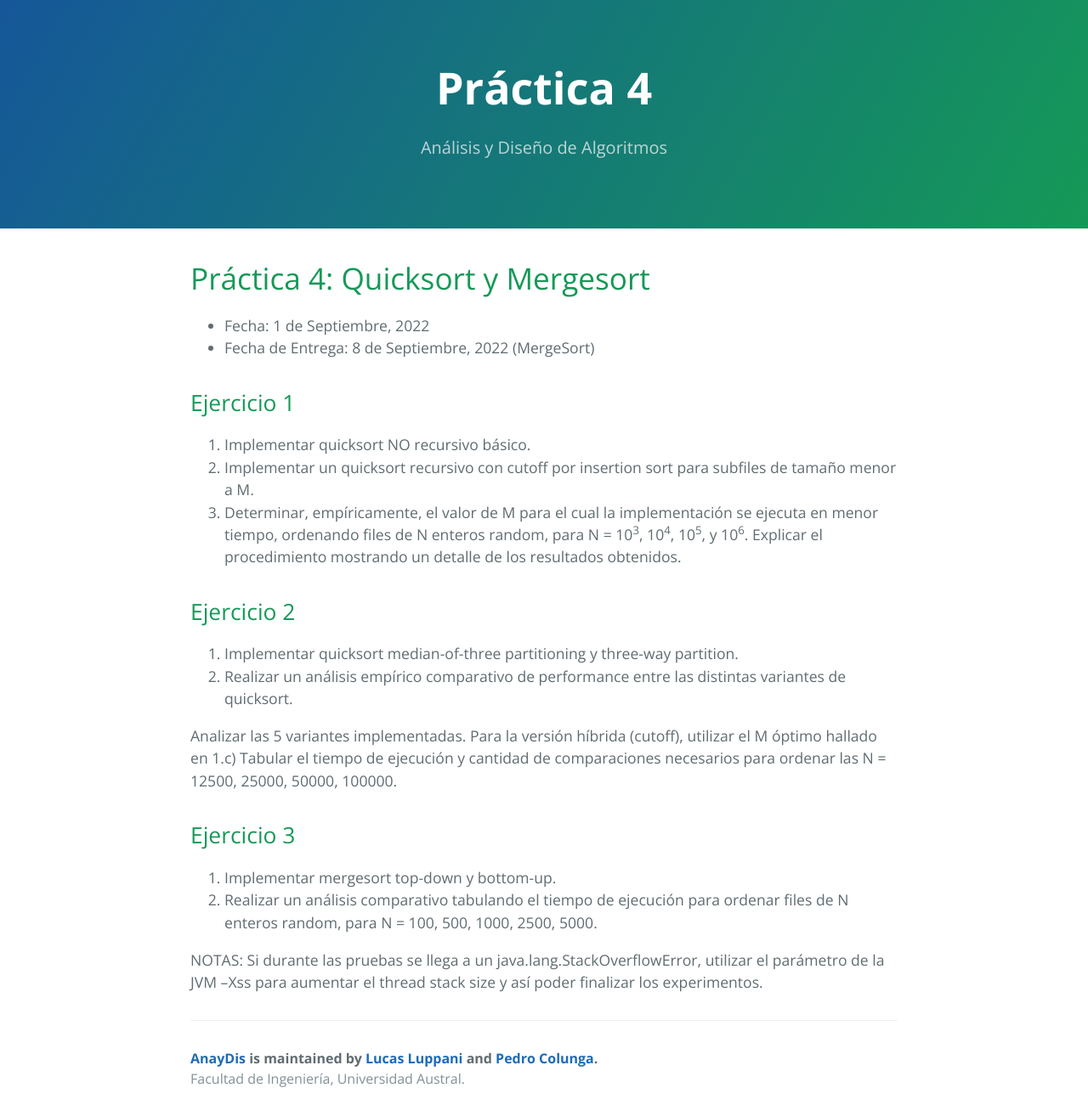
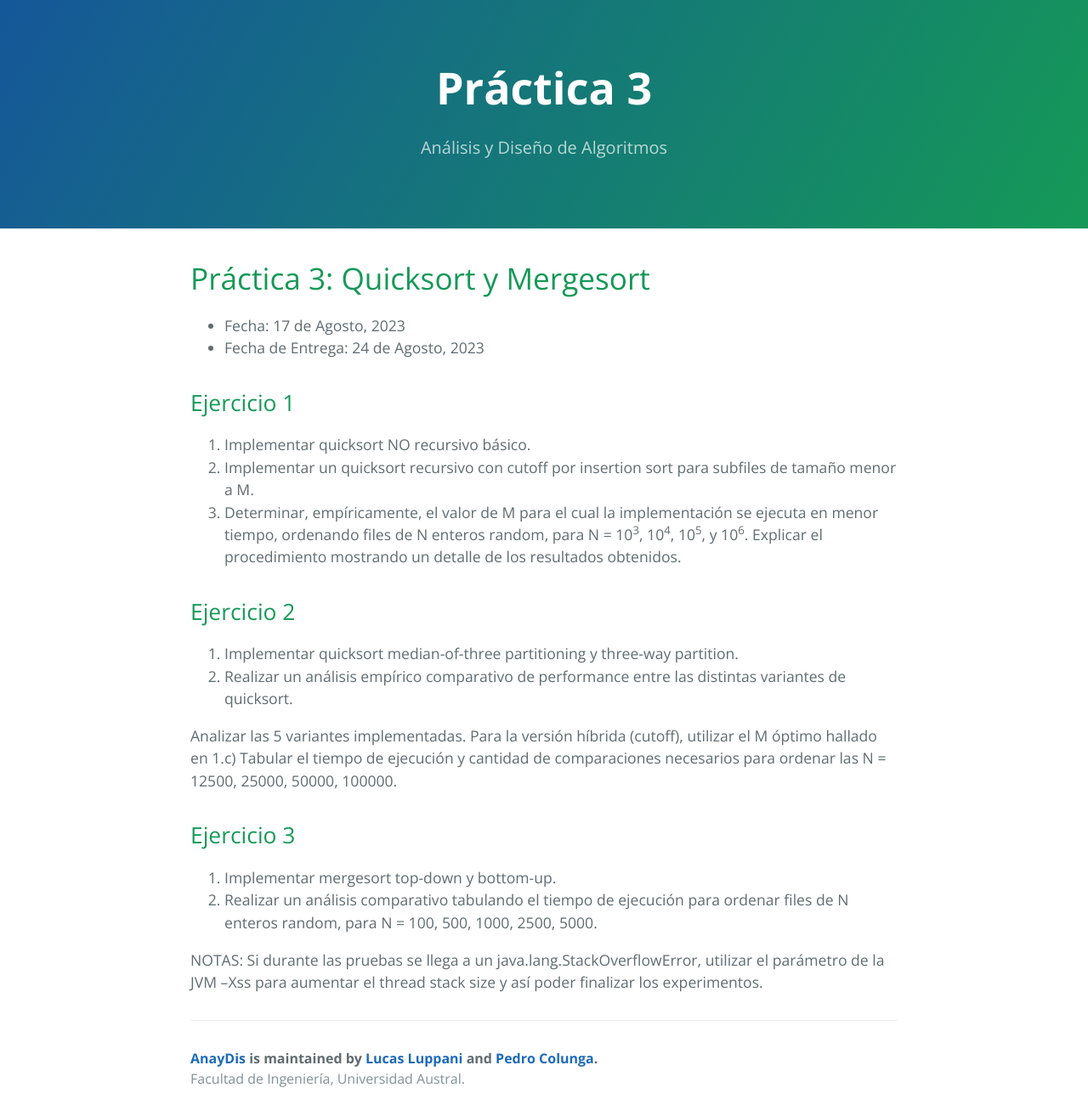
Before and after one commit to FacultadDeIngenieria/anaydis, a Jekyll site: the page built from practice/tp3.md, in a window 1280 px wide. Shown: the whole page at 85% size. Built offline with Jekyll 4.4.1, drawn with Linux system fonts in a browser that asks for light colours.

Commit message:
Prepare practice 3

```diff
--- a/practice/tp4.md
+++ b/practice/tp3.md
@@ -1,13 +1,13 @@
 ---
-title: Práctica 4
+title: Práctica 3
 layout: practice
-permalink: /practice/4
+permalink: /practice/3
 ---
 
-# Práctica 4: Quicksort y Mergesort
+# Práctica 3: Quicksort y Mergesort
 
-* Fecha: 1 de Septiembre, 2022
-* Fecha de Entrega: 8 de Septiembre, 2022 (MergeSort)
+* Fecha: 17 de Agosto, 2023
+* Fecha de Entrega: 24 de Agosto, 2023
 
 ## Ejercicio 1
 
```
Also changed, not shown: README.md.
